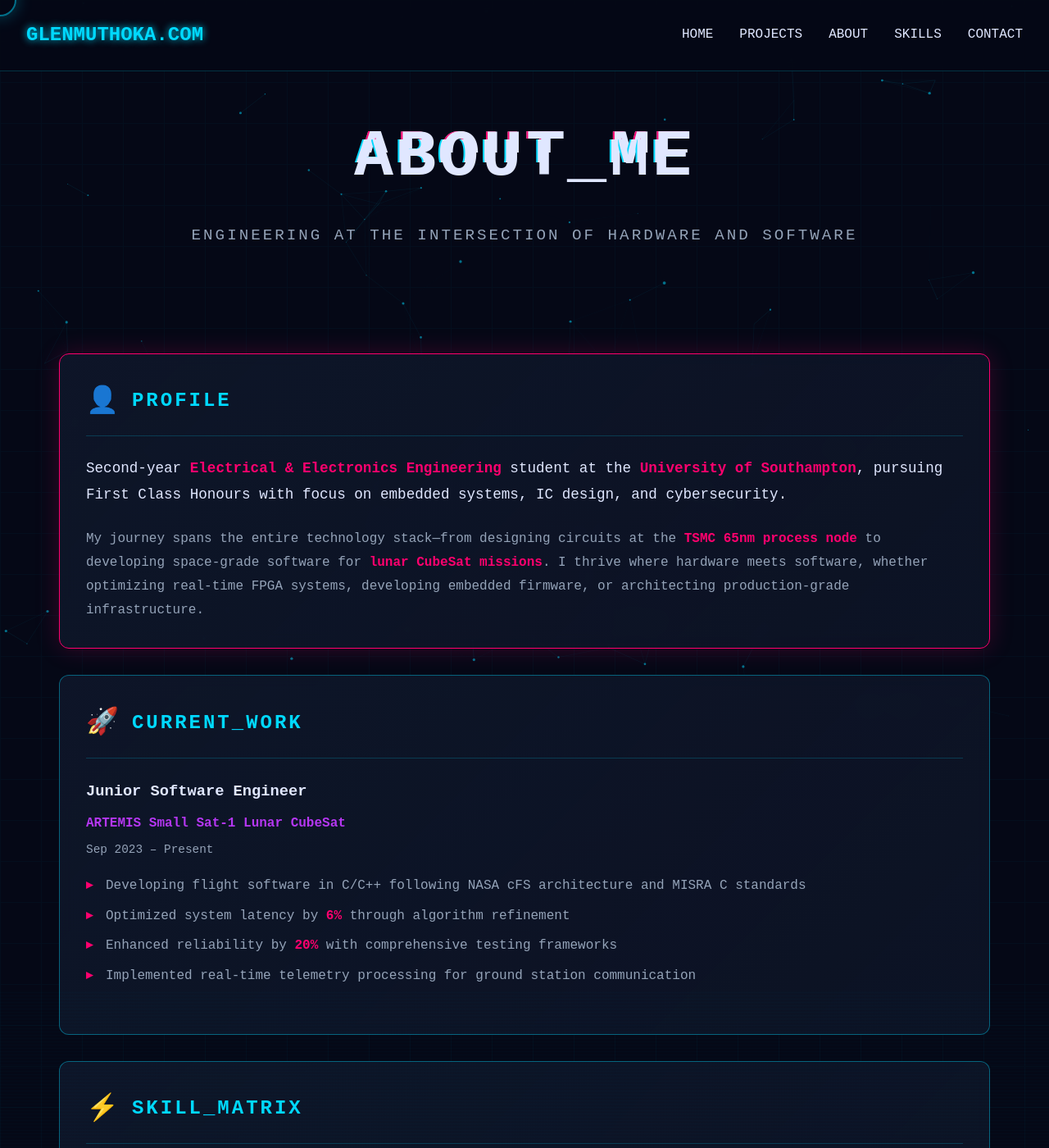
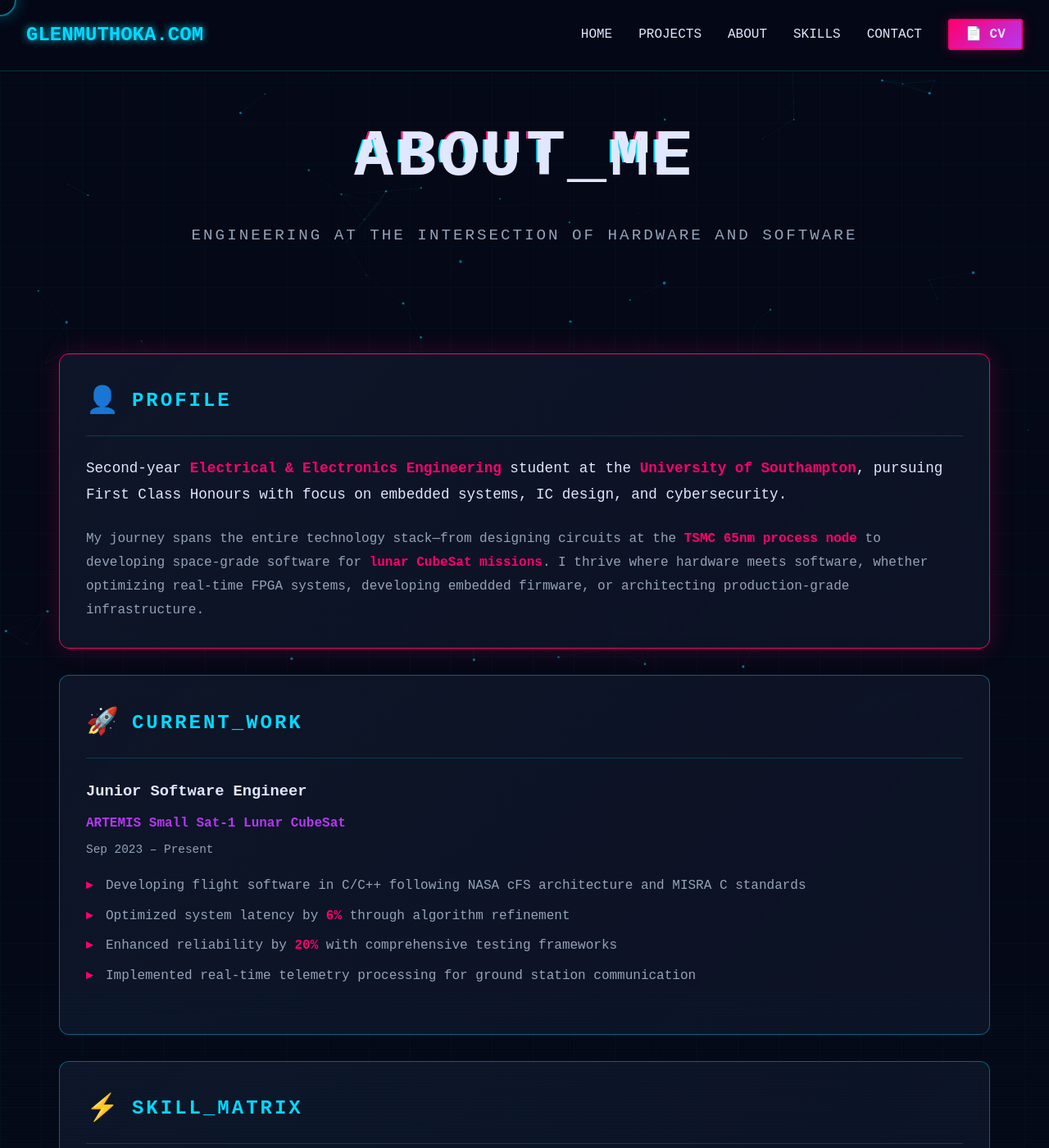
Before and after one commit to Bananz0/bananz0, a Jekyll site: the page built from about.html, in a window 1280 px wide and 1400 px high. Shown: the whole window at 82% size. Built offline with Jekyll 4.4.1, drawn with Linux system fonts in a browser that asks for light colours; some of the changed text lies outside the part shown.

Commit message:
Add CV download section and button to About page

```diff
--- a/_layouts/default.html
+++ b/_layouts/default.html
@@ -32,6 +32,7 @@
             <li><a href="{{ '/about' | relative_url }}">ABOUT</a></li>
             <li><a href="{{ '/skills' | relative_url }}">SKILLS</a></li>
             <li><a href="{{ '/contact' | relative_url }}">CONTACT</a></li>
+            <li><a href="{{ '/cv/my_mega_cv.pdf' | relative_url }}" class="cv-btn" download="Glen_Muthoka_CV.pdf">📄 CV</a></li>
         </ul>
         <div class="mobile-menu-toggle">
             <span></span>
--- a/about.html
+++ b/about.html
@@ -152,6 +152,26 @@
                 </div>
                 <div class="membership-item">
                     <strong>RAeS</strong> • Royal Aeronautical Society (AMRAeS) • 2024–2026
+                </div>
+            </div>
+        </div>
+
+        <!-- CV Download Panel -->
+        <div class="holo-panel cv-panel fade-in">
+            <div class="panel-header">
+                <span class="panel-icon">📄</span>
+                <h2>DOWNLOAD_CV</h2>
+            </div>
+            <div class="panel-content">
+                <p class="cv-description">Get the complete overview of my experience, education, and technical skills.</p>
+                <div class="cv-download-options">
+                    <a href="{{ '/cv/my_mega_cv.pdf' | relative_url }}" class="cv-download-btn" download="Glen_Muthoka_CV.pdf">
+                        <span class="cv-icon">📥</span>
+                        <span class="cv-text">
+                            <strong>DOWNLOAD CV</strong>
+                            <small>PDF Format • Updated Nov 2024</small>
+                        </span>
+                    </a>
                 </div>
             </div>
         </div>
@@ -384,6 +404,63 @@
     background: rgba(181, 55, 242, 0.05);
 }
 
+/* CV Download Panel */
+.cv-panel {
+    background: linear-gradient(135deg, rgba(255, 0, 110, 0.1), rgba(0, 217, 255, 0.1));
+}
+
+.cv-description {
+    color: var(--text-secondary);
+    margin-bottom: 1.5rem;
+    text-align: center;
+}
+
+.cv-download-options {
+    display: flex;
+    justify-content: center;
+}
+
+.cv-download-btn {
+    display: flex;
+    align-items: center;
+    gap: 1rem;
+    padding: 1.5rem 2.5rem;
+    background: linear-gradient(135deg, var(--cyber-pink), var(--cyber-purple));
+    border: 2px solid var(--cyber-pink);
+    border-radius: 8px;
+    color: var(--text-primary);
+    text-decoration: none;
+    transition: all 0.3s;
+    box-shadow: 0 5px 20px rgba(255, 0, 110, 0.3);
+}
+
+.cv-download-btn:hover {
+    transform: translateY(-5px);
+    box-shadow: 0 10px 30px rgba(255, 0, 110, 0.5);
+    background: linear-gradient(135deg, var(--cyber-purple), var(--cyber-blue));
+    border-color: var(--cyber-blue);
+}
+
+.cv-icon {
+    font-size: 2rem;
+}
+
+.cv-text {
+    display: flex;
+    flex-direction: column;
+    gap: 0.3rem;
+}
+
+.cv-text strong {
+    font-size: 1.1rem;
+    letter-spacing: 2px;
+}
+
+.cv-text small {
+    color: rgba(224, 231, 255, 0.7);
+    font-size: 0.85rem;
+}
+
 .wide-panel {
     grid-column: 1 / -1;
 }
--- a/assets/css/main.css
+++ b/assets/css/main.css
@@ -165,6 +165,28 @@
 
 .nav-links a:hover::after {
     width: 100%;
+}
+
+/* CV Download Button */
+.cv-btn {
+    padding: 0.5rem 1.2rem !important;
+    background: linear-gradient(135deg, var(--cyber-pink), var(--cyber-purple)) !important;
+    border: 2px solid var(--cyber-pink);
+    border-radius: 4px;
+    color: var(--text-primary) !important;
+    font-weight: bold;
+    transition: all 0.3s;
+    box-shadow: 0 0 15px rgba(255, 0, 110, 0.3);
+}
+
+.cv-btn::after {
+    display: none !important;
+}
+
+.cv-btn:hover {
+    transform: translateY(-2px);
+    box-shadow: 0 5px 20px rgba(255, 0, 110, 0.5);
+    background: linear-gradient(135deg, var(--cyber-purple), var(--cyber-blue)) !important;
 }
 
 /* Mobile Menu Toggle */
```
Also changed, not shown: 1 other file.
